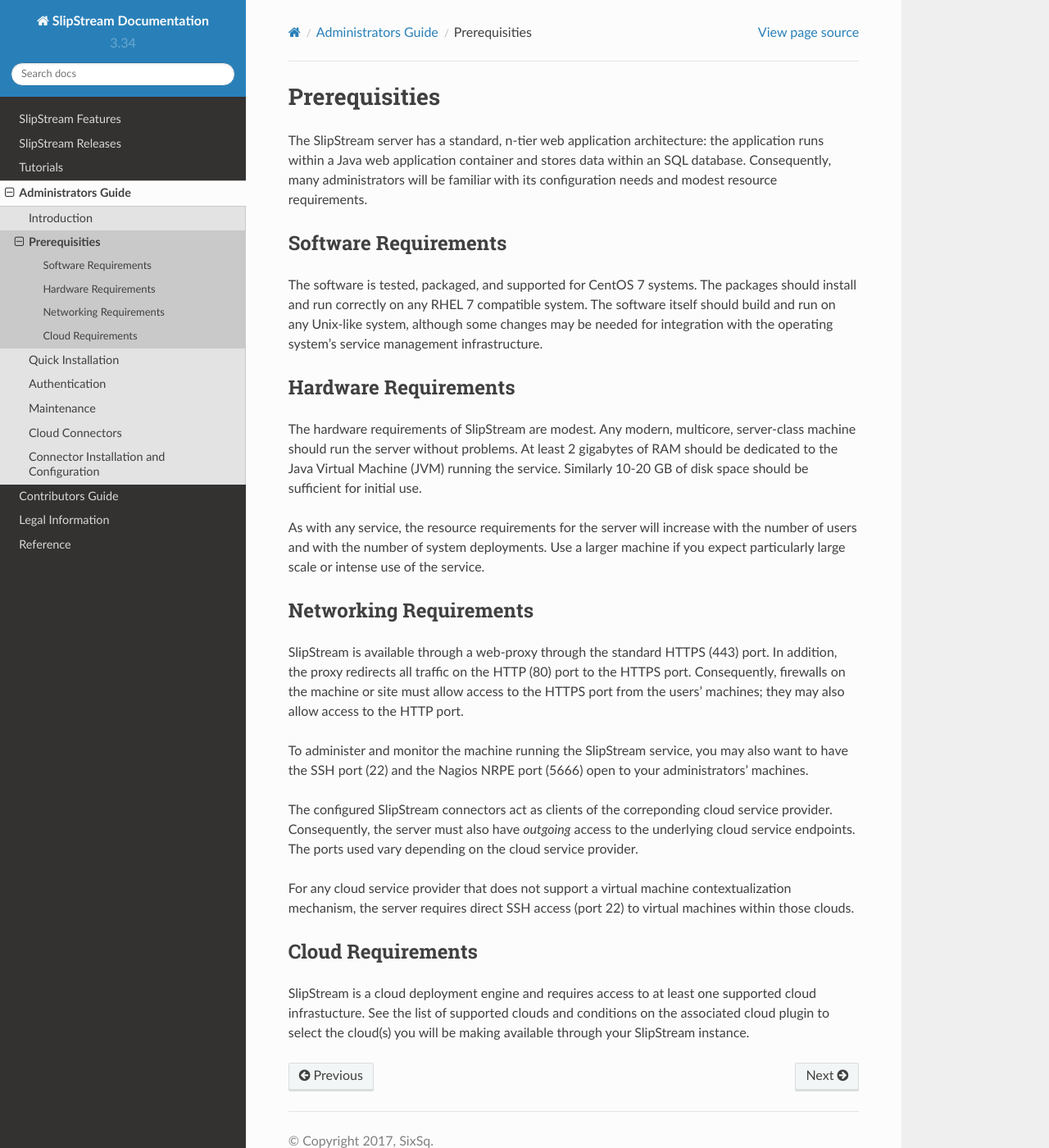
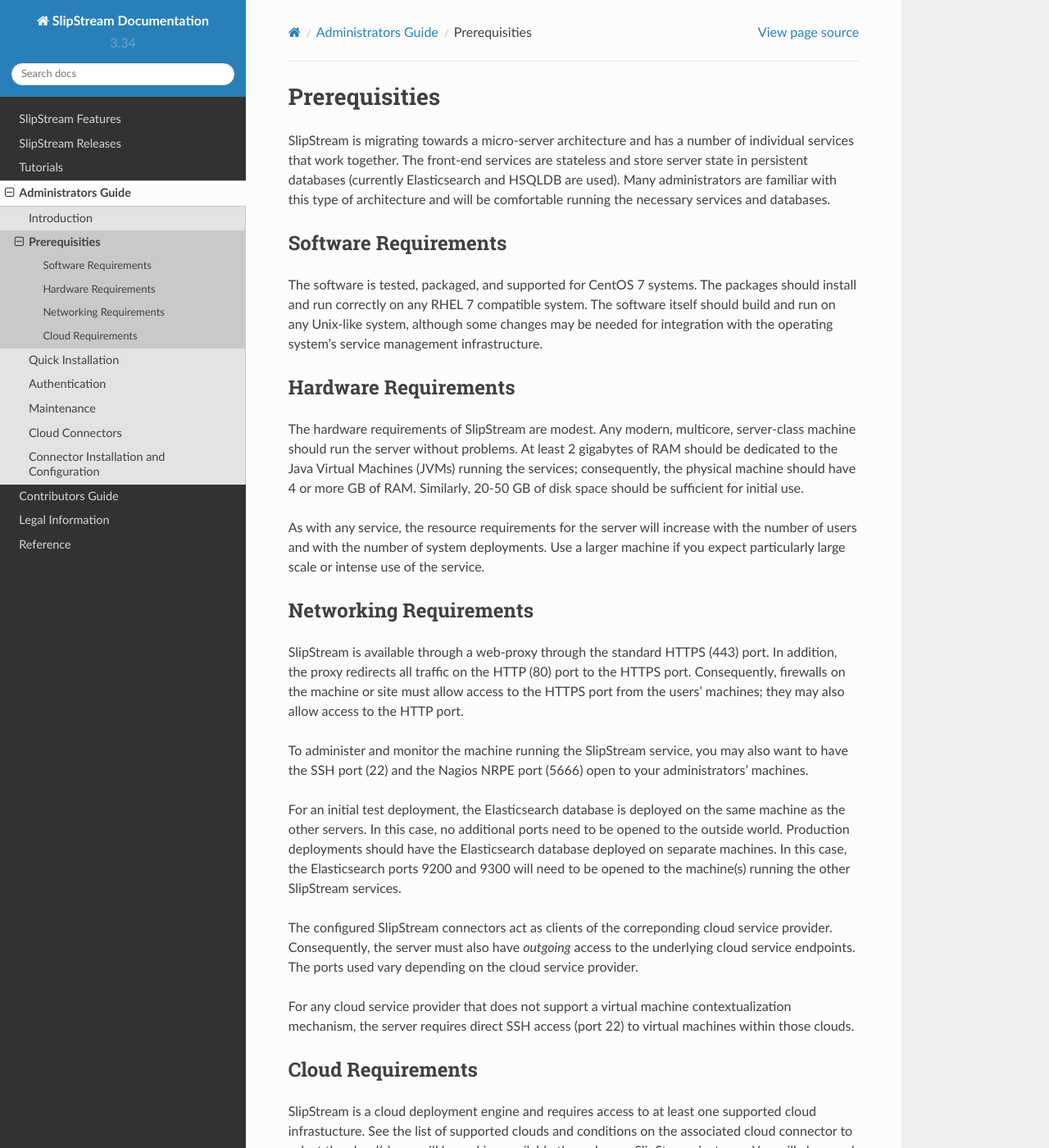
Before and after one commit to slipstream/SlipStreamDocumentation, a Sphinx documentation site: the page built from docs/administrator_guide/prerequisites.rst, in a window 1280 px wide and 1400 px high. Shown: the whole window at 82% size. Built offline with Sphinx 7.4.7 and the Read the Docs theme 2.0.0, drawn with Linux system fonts in a browser that asks for light colours; some of the changed text lies outside the part shown.

Commit message:
initial changes to installation instructions

```diff
--- a/docs/administrator_guide/prerequisites.rst
+++ b/docs/administrator_guide/prerequisites.rst
@@ -1,11 +1,13 @@
 Prerequisities
 ==============
 
-The SlipStream server has a standard, n-tier web application
-architecture: the application runs within a Java web application
-container and stores data within an SQL database. Consequently, many
-administrators will be familiar with its configuration needs and modest
-resource requirements.
+SlipStream is migrating towards a micro-server architecture and has a
+number of individual services that work together.  The front-end
+services are stateless and store server state in persistent databases
+(currently Elasticsearch and HSQLDB are used). Many administrators are
+familiar with this type of architecture and will be comfortable
+running the necessary services and databases.
+
 
 Software Requirements
 ---------------------
@@ -20,10 +22,11 @@
 ---------------------
 
 The hardware requirements of SlipStream are modest. Any modern,
-multicore, server-class machine should run the server without problems.
-At least 2 gigabytes of RAM should be dedicated to the Java Virtual
-Machine (JVM) running the service. Similarly 10-20 GB of disk space
-should be sufficient for initial use.
+multicore, server-class machine should run the server without
+problems.  At least 2 gigabytes of RAM should be dedicated to the Java
+Virtual Machines (JVMs) running the services; consequently, the
+physical machine should have 4 or more GB of RAM.  Similarly, 20-50 GB
+of disk space should be sufficient for initial use.
 
 As with any service, the resource requirements for the server will
 increase with the number of users and with the number of system
@@ -43,6 +46,13 @@
 you may also want to have the SSH port (22) and the Nagios NRPE port
 (5666) open to your administrators' machines.
 
+For an initial test deployment, the Elasticsearch database is deployed
+on the same machine as the other servers.  In this case, no additional
+ports need to be opened to the outside world.  Production deployments
+should have the Elasticsearch database deployed on separate machines.
+In this case, the Elasticsearch ports 9200 and 9300 will need to be
+opened to the machine(s) running the other SlipStream services.
+
 The configured SlipStream connectors act as clients of the correponding
 cloud service provider. Consequently, the server must also have
 *outgoing* access to the underlying cloud service endpoints. The ports
@@ -55,7 +65,10 @@
 Cloud Requirements
 ------------------
 
-SlipStream is a cloud deployment engine and requires access to at least
-one supported cloud infrastucture. See the list of supported clouds and
-conditions on the associated cloud plugin to select the cloud(s) you
-will be making available through your SlipStream instance.
+SlipStream is a cloud deployment engine and requires access to at
+least one supported cloud infrastucture. See the list of supported
+clouds and conditions on the associated cloud connector to select the
+cloud(s) you will be making available through your SlipStream
+instance. You will also need to have at least one working account on
+each cloud you want to support to verify the SlipStream configuration
+for the cloud.
```
Also changed, not shown: docs/administrator_guide/introduction.rst (+27 -34 lines), docs/administrator_guide/quick_installation.rst (+13 -9 lines).
